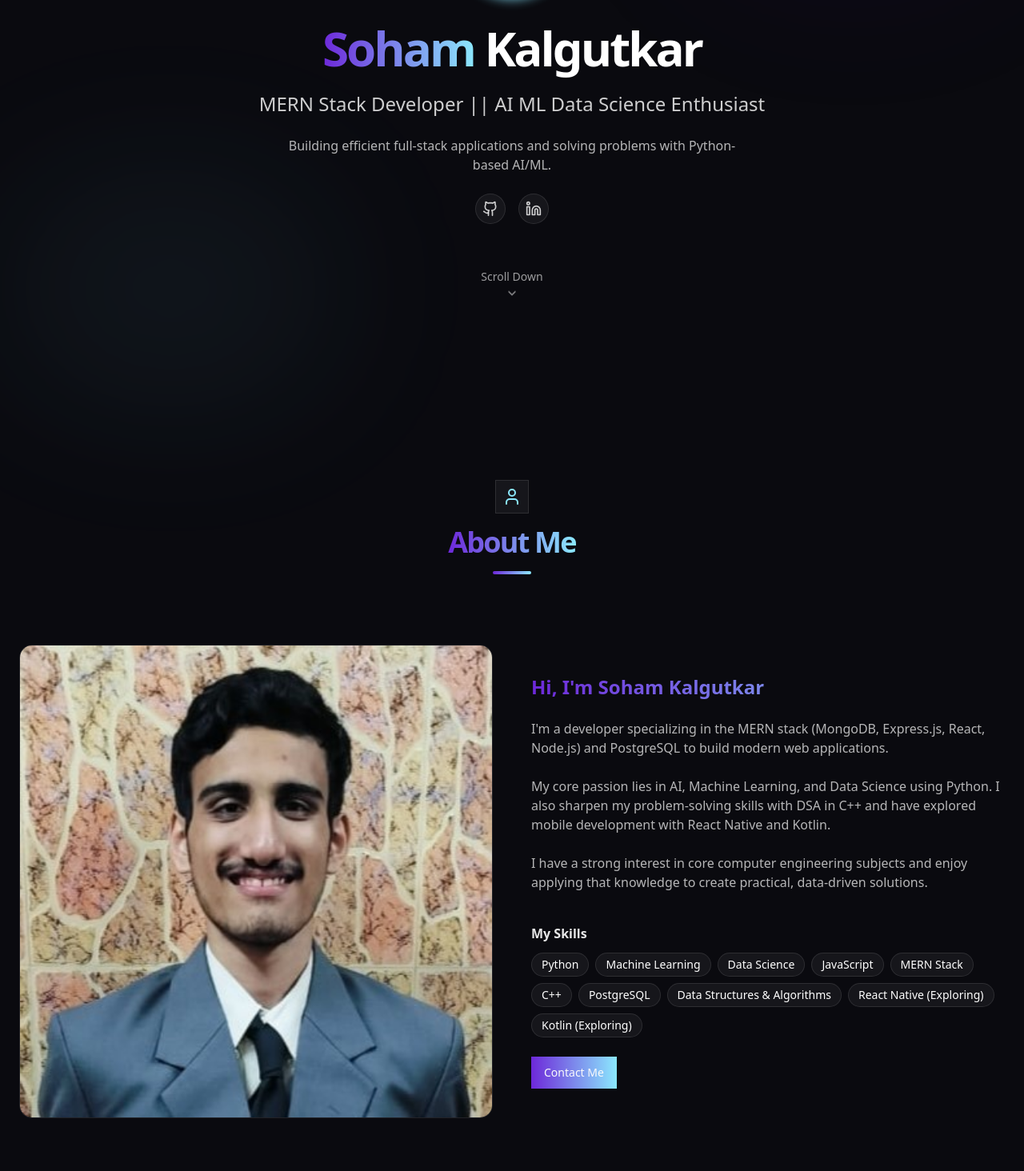
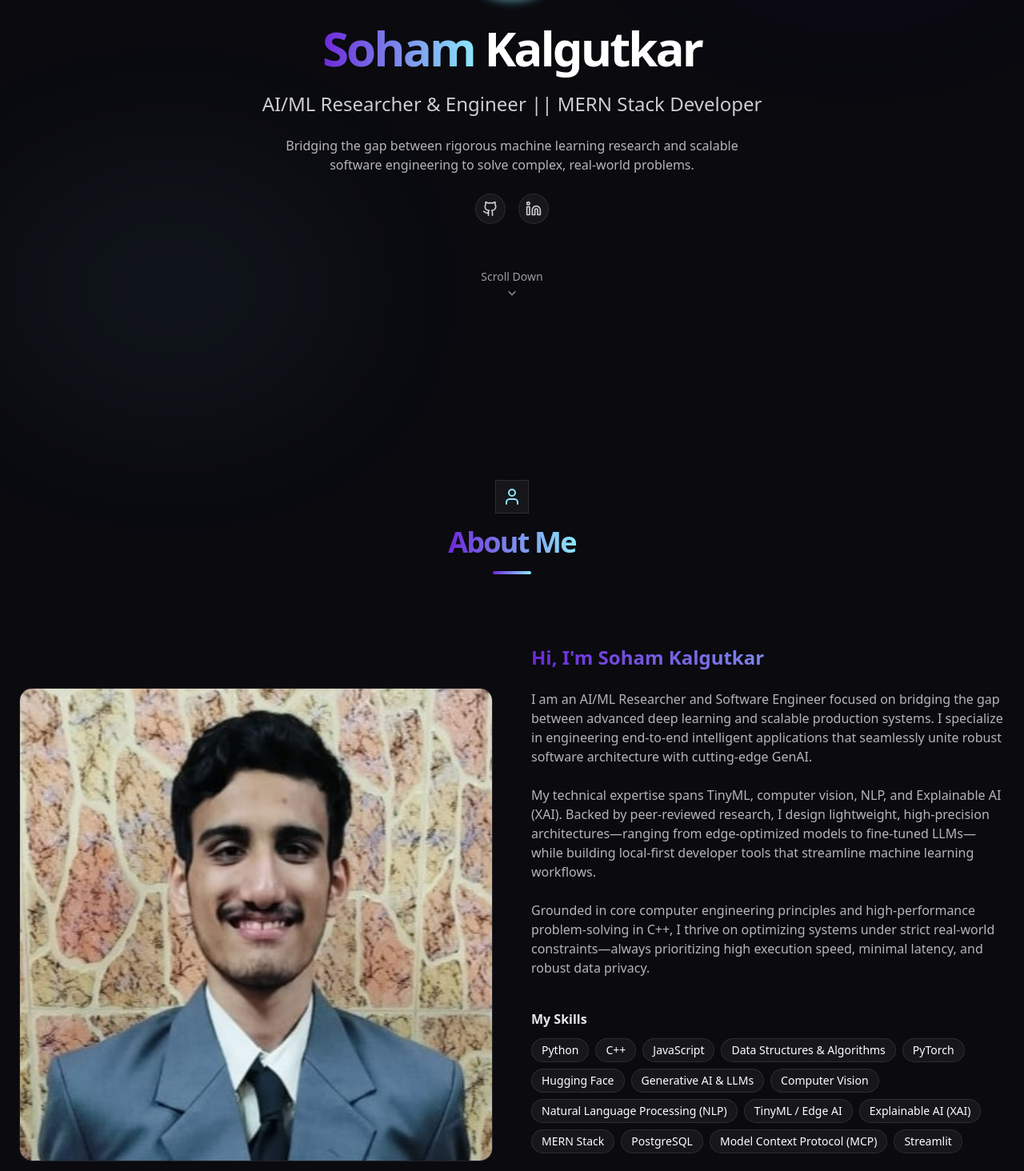
Before and after one commit to Soham-droid-pixel/Portfoliowebsite, a Next.js app: page / in a window 1280 px wide. Shown: the part 306-1770 px from the top of the page at 80% size. Built offline with nearby package versions, Linux system fonts and the light colour scheme.

Commit message:
Done except My projects

```diff
--- a/app/page.tsx
+++ b/app/page.tsx
@@ -118,9 +118,9 @@ export default function Portfolio() {
             <h1 className="text-4xl md:text-6xl font-bold tracking-tighter">
               <span className="text-gradient">Soham</span> Kalgutkar
             </h1>
-            <p className="text-xl md:text-2xl text-white/80">MERN Stack Developer || AI ML Data Science Enthusiast</p>
+            <p className="text-xl md:text-2xl text-white/80"> AI/ML Researcher & Engineer || MERN Stack Developer </p>
             <p className="max-w-[600px] text-white/70">
-              Building efficient full-stack applications and solving problems with Python-based AI/ML.
+               Bridging the gap between rigorous machine learning research and scalable software engineering to solve complex, real-world problems.
               <br />
             </p>
             <div className="flex gap-4 mt-4">
@@ -177,14 +177,17 @@ export default function Portfolio() {
             </div>
             <div className="space-y-6">
   <h3 className="text-2xl font-bold text-gradient">Hi, I'm Soham Kalgutkar</h3>
+
   <p className="text-white/70">
-                I'm a developer specializing in the MERN stack (MongoDB, Express.js, React, Node.js) and PostgreSQL to build modern web applications.
+    I am an AI/ML Researcher and Software Engineer focused on bridging the gap between advanced deep learning and scalable production systems. I specialize in engineering end-to-end intelligent applications that seamlessly unite robust software architecture with cutting-edge GenAI.
   </p>
+
   <p className="text-white/70">
-                My core passion lies in AI, Machine Learning, and Data Science using Python. I also sharpen my problem-solving skills with DSA in C++ and have explored mobile development with React Native and Kotlin.
+    My technical expertise spans TinyML, computer vision, NLP, and Explainable AI (XAI). Backed by peer-reviewed research, I design lightweight, high-precision architectures—ranging from edge-optimized models to fine-tuned LLMs—while building local-first developer tools that streamline machine learning workflows.
   </p>
+
   <p className="text-white/70">
-                I have a strong interest in core computer engineering subjects and enjoy applying that knowledge to create practical, data-driven solutions.
+    Grounded in core computer engineering principles and high-performance problem-solving in C++, I thrive on optimizing systems under strict real-world constraints—always prioritizing high execution speed, minimal latency, and robust data privacy.
   </p>
 
               <div className="pt-4">
@@ -192,15 +195,24 @@ export default function Portfolio() {
                 <div className="flex flex-wrap gap-2">
                   {[
                     "Python",
-                    "Machine Learning",
-                    "Data Science",
+  "C++",
   "JavaScript",
+  "Data Structures & Algorithms",
+
+  // Advanced AI / ML & Research
+  "PyTorch",
+  "Hugging Face",
+  "Generative AI & LLMs",
+  "Computer Vision",
+  "Natural Language Processing (NLP)",
+  "TinyML / Edge AI",
+  "Explainable AI (XAI)",
+
+  // Full-Stack & Architecture
   "MERN Stack",
-                    "C++",
   "PostgreSQL",
-                    "Data Structures & Algorithms",
-                    "React Native (Exploring)",
-                    "Kotlin (Exploring)"
+  "Model Context Protocol (MCP)",
+  "Streamlit"
                   ].map((skill) => (
                     <span
                       key={skill}
```
Lines whose indentation alone changed are shown as unchanged.
